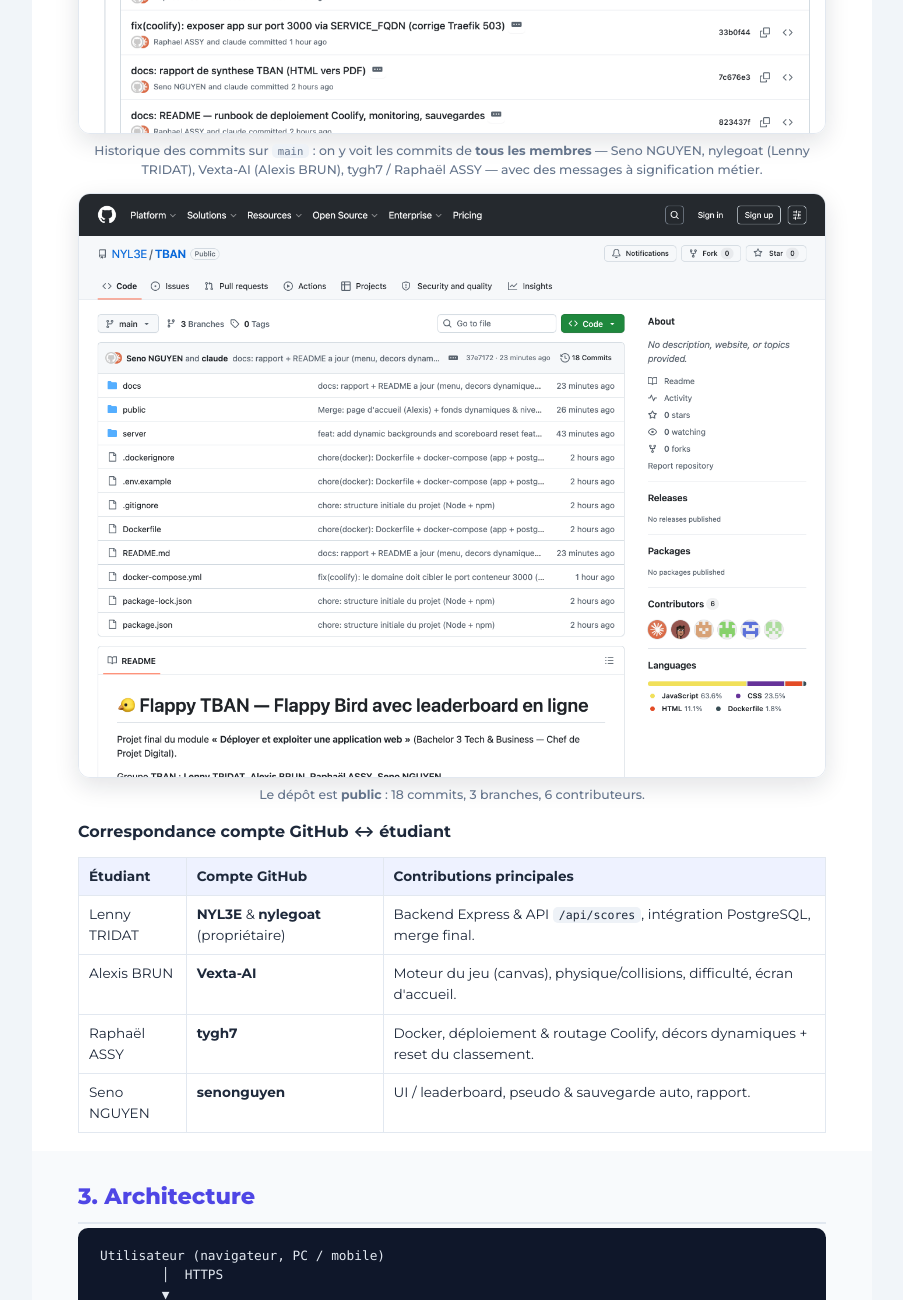
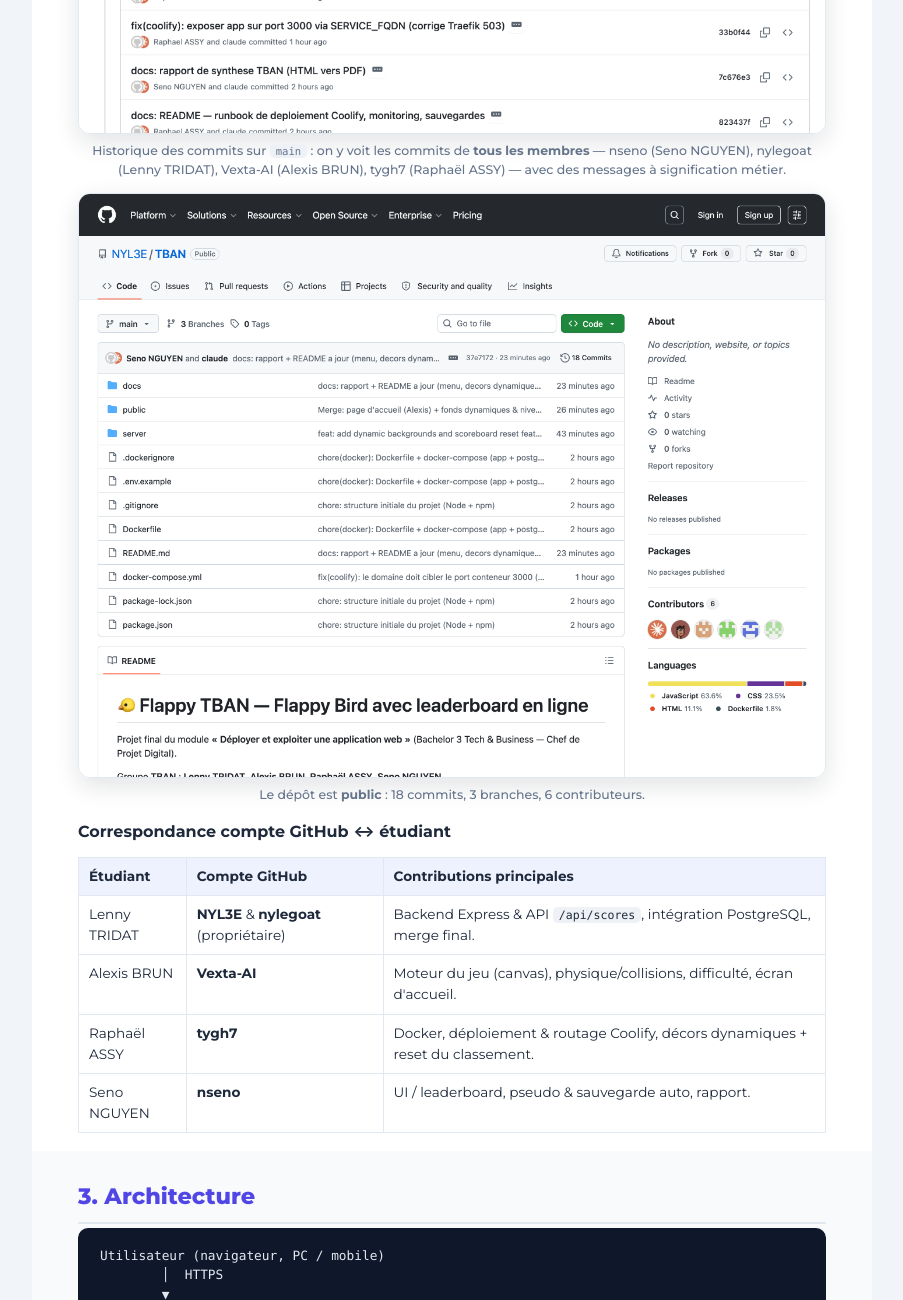
Before and after one commit to NYL3E/TBAN, a website: page docs/rapport-tban.html in a window 1280 px wide. Shown: the part 3336-4636 px from the top of the page, without its empty margins (188-1091 px from the left). Drawn offline with Linux system fonts and the light colour scheme.

Commit message:
docs: correction pseudo GitHub de Seno (nseno) + table contributeurs

```diff
--- a/docs/rapport-tban.html
+++ b/docs/rapport-tban.html
@@ -155,7 +155,7 @@
   intégrée ensuite par <b>Pull Request</b> et merge. <b>18 commits</b>, <b>3 branches</b>, <b>6 contributeurs</b> visibles.</p>
   <figure><img src="img/github-commits.png" alt="Historique des commits — tous les contributeurs">
     <figcaption>Historique des commits sur <code>main</code> : on y voit les commits de <b>tous les membres</b> —
-    Seno NGUYEN, nylegoat (Lenny TRIDAT), Vexta-AI (Alexis BRUN), tygh7 / Raphaël ASSY — avec des messages à signification métier.</figcaption></figure>
+    nseno (Seno NGUYEN), nylegoat (Lenny TRIDAT), Vexta-AI (Alexis BRUN), tygh7 (Raphaël ASSY) — avec des messages à signification métier.</figcaption></figure>
   <figure><img src="img/github.png" alt="Dépôt GitHub public NYL3E/TBAN">
     <figcaption>Le dépôt est <b>public</b> : 18 commits, 3 branches, 6 contributeurs.</figcaption></figure>
   <h3>Correspondance compte GitHub ↔ étudiant</h3>
@@ -164,7 +164,7 @@
     <tr><td>Lenny TRIDAT</td><td><b>NYL3E</b> &amp; <b>nylegoat</b> (propriétaire)</td><td>Backend Express &amp; API <code>/api/scores</code>, intégration PostgreSQL, merge final.</td></tr>
     <tr><td>Alexis BRUN</td><td><b>Vexta-AI</b></td><td>Moteur du jeu (canvas), physique/collisions, difficulté, écran d'accueil.</td></tr>
     <tr><td>Raphaël ASSY</td><td><b>tygh7</b></td><td>Docker, déploiement &amp; routage Coolify, décors dynamiques + reset du classement.</td></tr>
-    <tr><td>Seno NGUYEN</td><td><b>senonguyen</b></td><td>UI / leaderboard, pseudo &amp; sauvegarde auto, rapport.</td></tr>
+    <tr><td>Seno NGUYEN</td><td><b>nseno</b></td><td>UI / leaderboard, pseudo &amp; sauvegarde auto, rapport.</td></tr>
   </table>
 </section>
 
```
Also changed, not shown: README.md.
